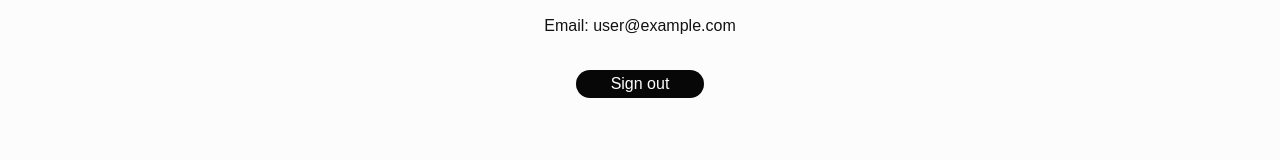
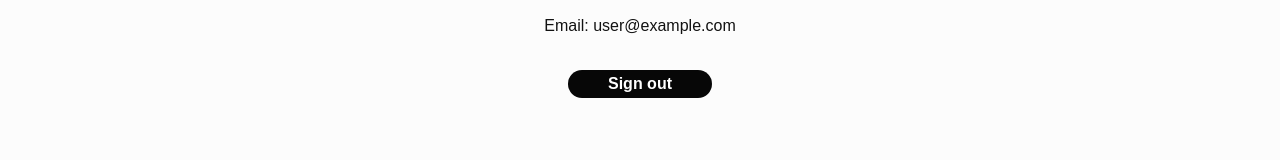
Before and after one commit to duncanmatt/ecomm_next, a Next.js app: page /Profile in a window 1280 px wide. Shown: the part 238-398 px from the top of the page. Built offline with nearby package versions, Linux system fonts and the light colour scheme; no server answers; sample sign-in values are in the browser's storage.

Commit message:
increase width more and fix font weight for signout btn

```diff
--- a/src/pages/Profile.tsx
+++ b/src/pages/Profile.tsx
@@ -26,7 +26,7 @@ const Profile = () => {
               <div className='py-1rem'>Email: {session.user?.email}</div>
               <div className='py-1rem flex justify-center'>
                 <button
-                  className='border-2 border-transparent text-bold w-[6rem] md:w-[8rem] flex-1 md rounded-reg text-white bg-5 hover:bg-50 hover:text-5'
+                  className='border-2 border-transparent font-bold w-[7.5rem] md:w-[9rem] flex-1 md rounded-reg text-white bg-5 hover:bg-50 hover:text-5'
                   onClick={() => signOut()}
                 >
                   Sign out
```
